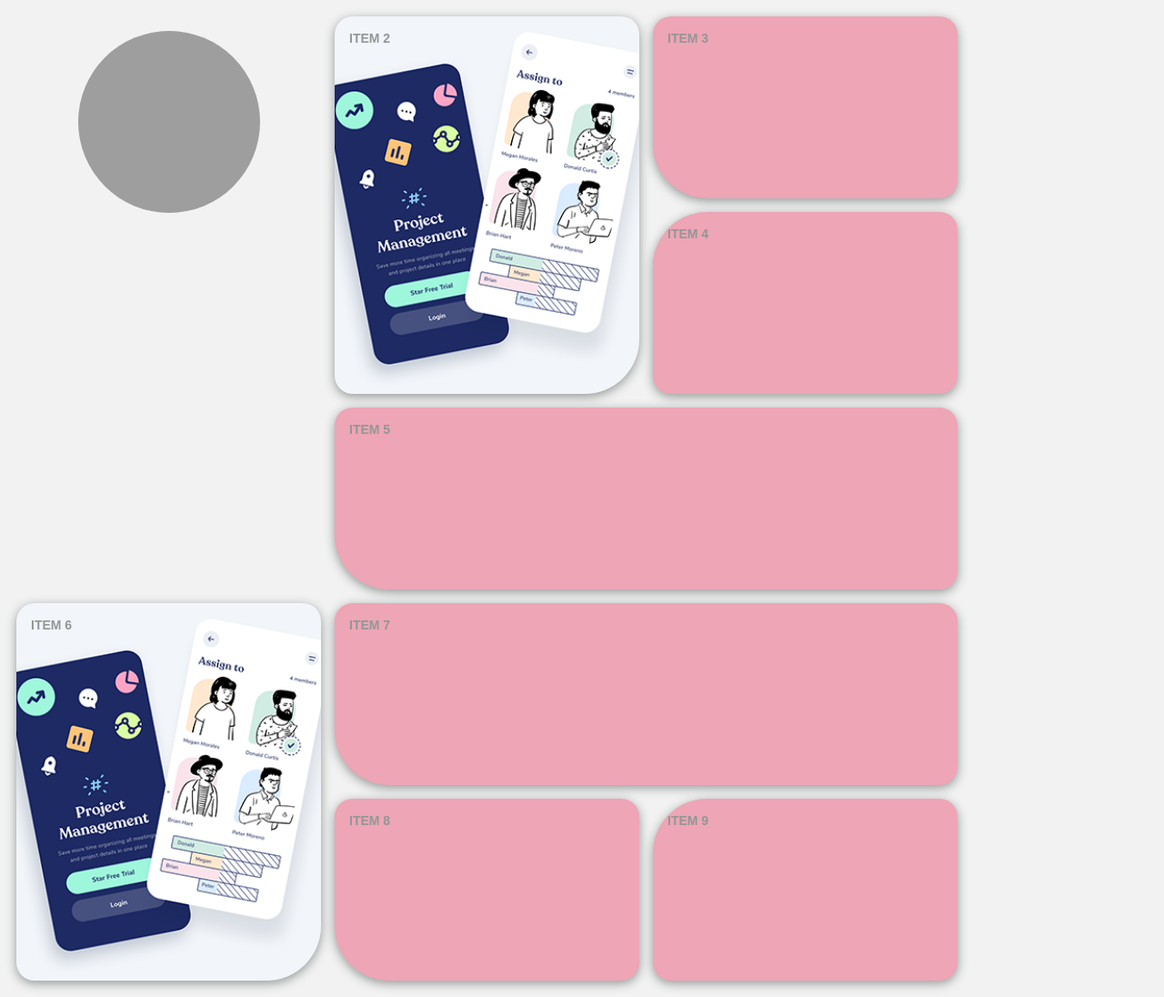
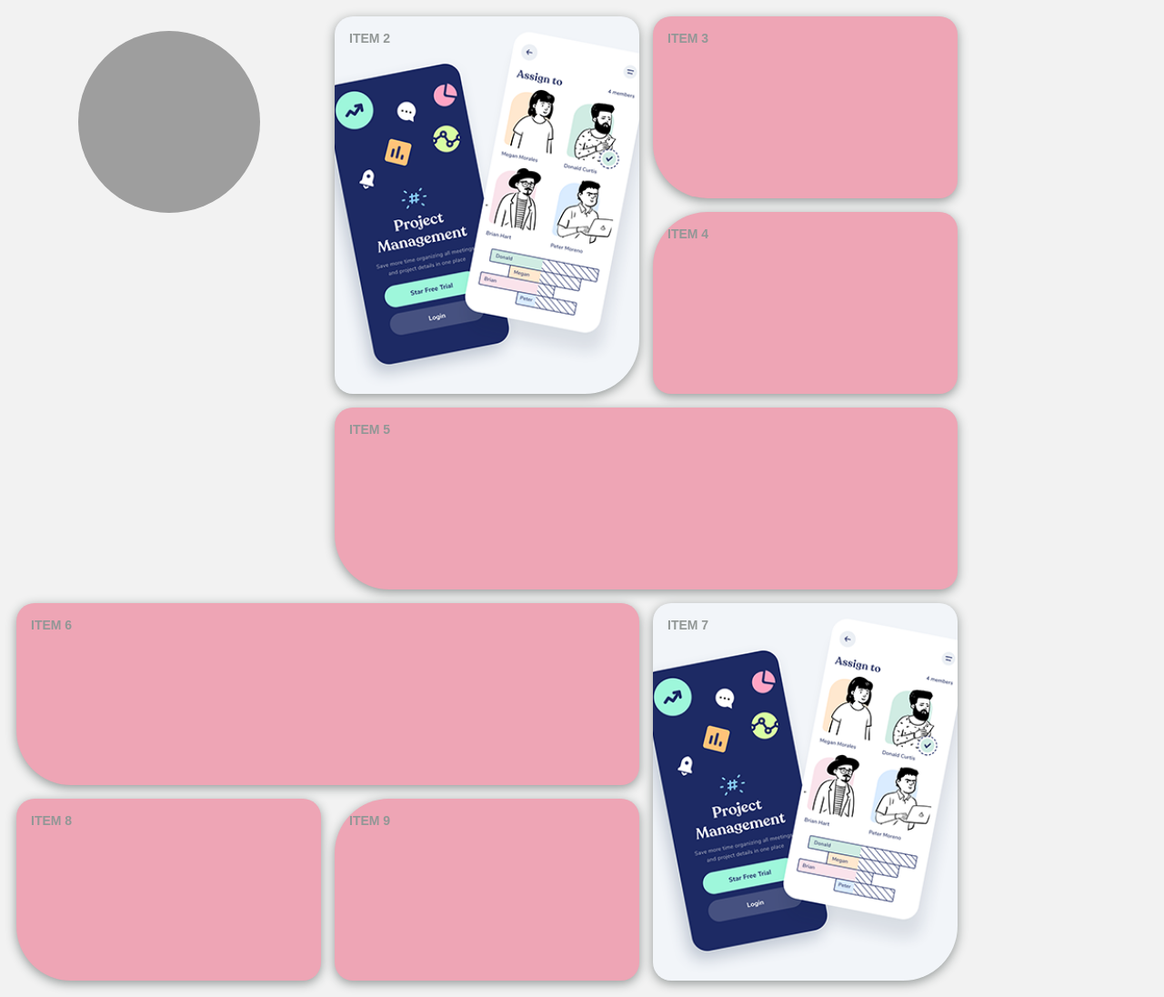
Before and after one commit to hellokyla/My_First_Repo, a plain HTML site: page Portfolio/index.html in a window 1280 px wide. Shown: the whole page at 91% size. Drawn offline with Linux system fonts and the light colour scheme; grey boxes are pictures that could not be loaded.

Commit message:
adjusted bottom grid items
made the flow better with the new orientation of the profile area

```diff
--- a/Portfolio/index.html
+++ b/Portfolio/index.html
@@ -19,10 +19,11 @@
         <div class="grid-item span-2x2 grid-item-3">item 3 </div>
         <div class="grid-item span-2x2-2 grid-item-4">item 4</div>
        <div class="grid-item span-4x2 grid-item-5">item 5</div>
-        <div class="grid-item span-2x4 grid-item-6">item 6</div>
-       <div class="grid-item span-4x2 grid-item-7">item 7</div>
+       <div class="grid-item span-4x2 grid-item-6">item 6</div>
+       <div class="grid-item span-2x4 grid-item-7">item 7</div>
         <div class="grid-item span-2x2 grid-item-8">item 8</div>
         <div class="grid-item span-2x2-2 grid-item-9">item 9</div>
+
     </div>
 </body>
 </html>
```
